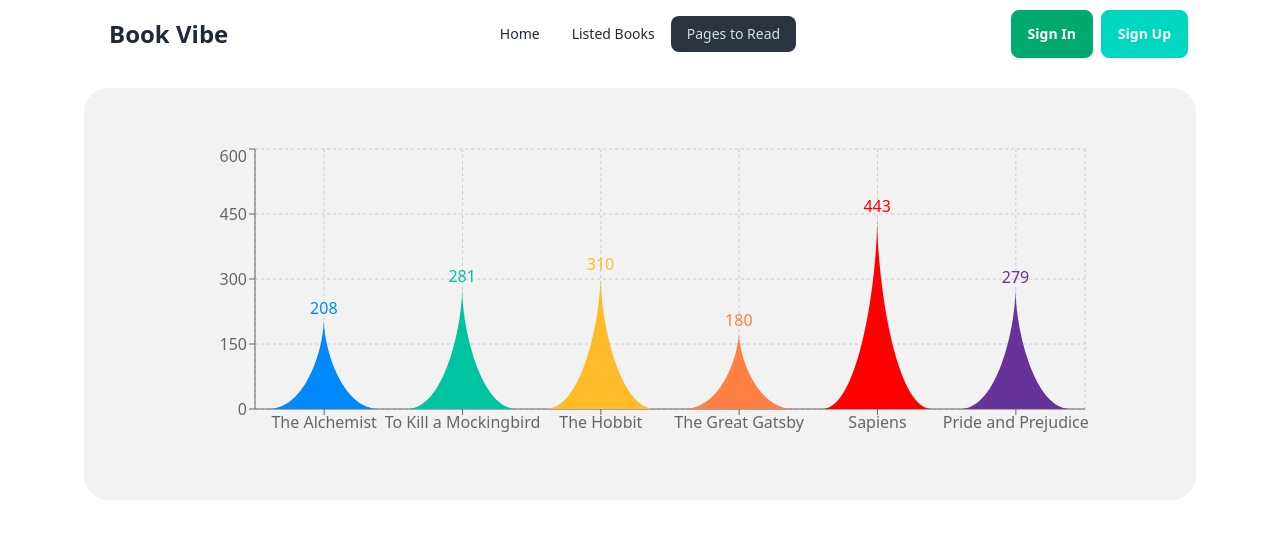
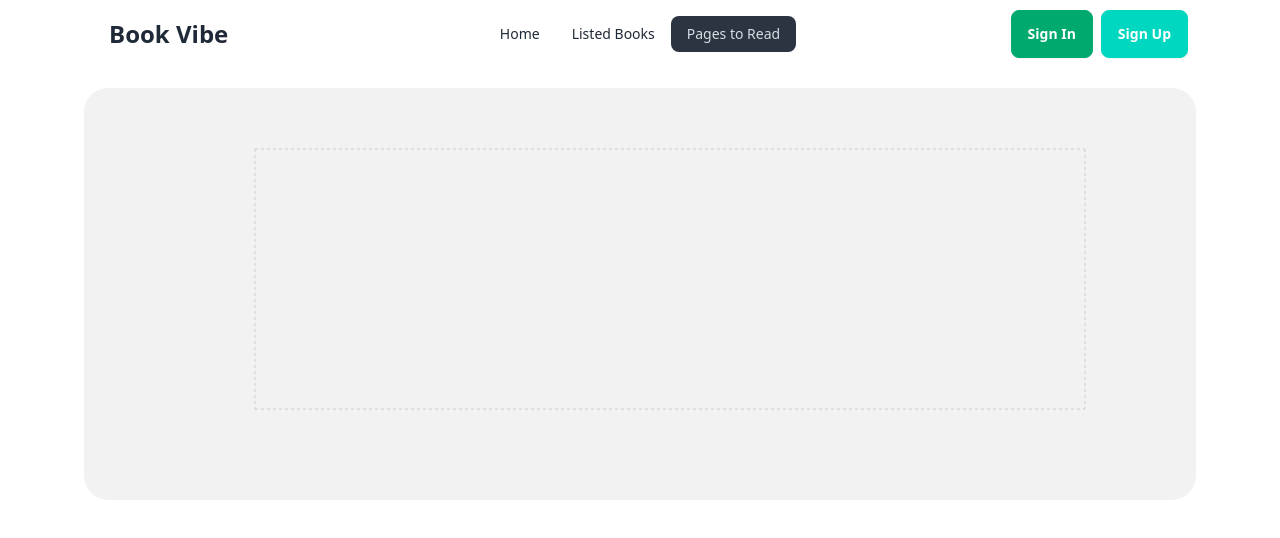
Before and after one commit to NaimulHasanEmon/Book-Review, a React (Vite) app: page /pagesToRead in a window 1280 px wide. Shown: the top 538 px of the page. Built offline with nearby package versions, Linux system fonts and the light colour scheme.

Commit message:
Pages to Read chard updated and all done

```diff
--- a/src/components/PagesToRead/PagesToRead.jsx
+++ b/src/components/PagesToRead/PagesToRead.jsx
@@ -1,8 +1,12 @@
 import { useLoaderData } from "react-router-dom";
+import { getListedBooks } from "../../utility/localStorage";
 import PagesToReadChart from "../PagesToReadChart/PagesToReadChart";
 
 const PagesToRead = () => {
-    const allData = useLoaderData()
+    const allBooks = useLoaderData()
+    const allReadBooks = getListedBooks('read-books')
+
+    const allData = allBooks.filter(book => allReadBooks.includes(book.bookId))
 
     return (
         <div>
```
